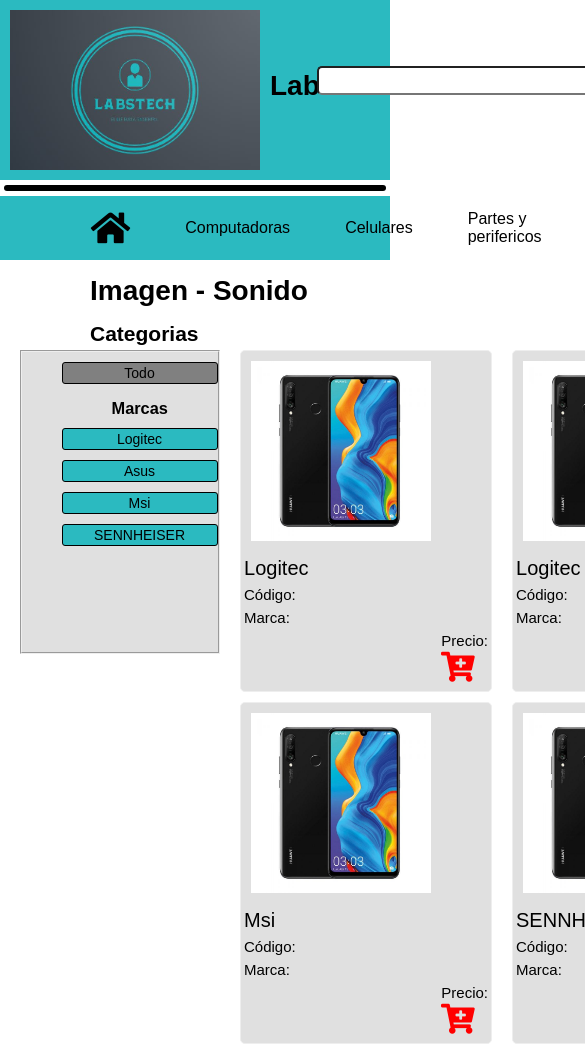
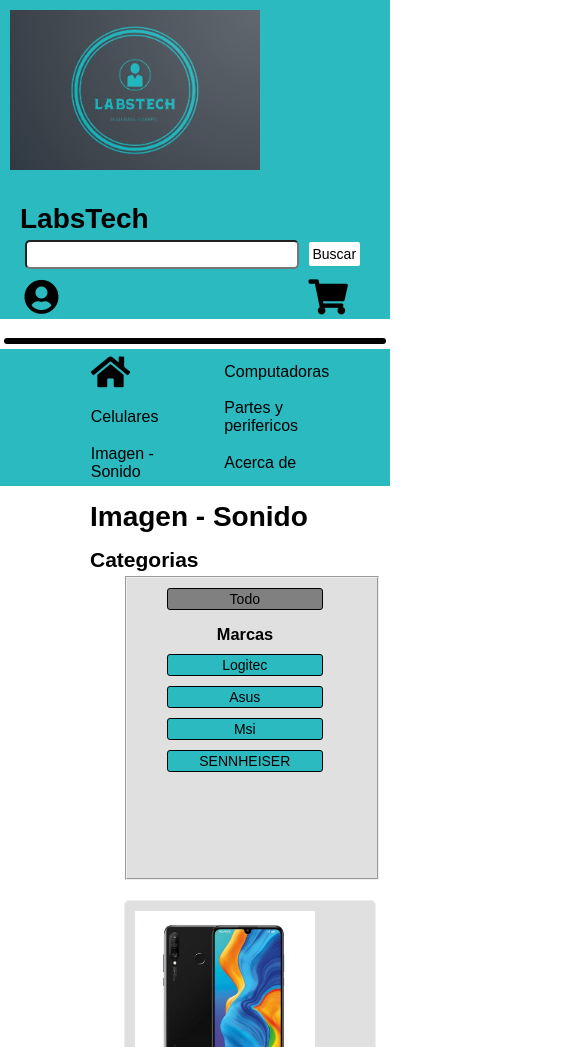
Before and after one commit to ale2206/Proyecto-Multimedios, a plain HTML site: page ImagenSonido.html in a window 390 px wide. Shown: the top 1047 px of the page, 585 px wide, since content can reach past the window. Drawn offline with Linux system fonts and the light colour scheme.

Commit message:
Respomsive

```diff
--- a/CSS/Alejandro.css
+++ b/CSS/Alejandro.css
@@ -435,6 +435,104 @@
 }
 
 .footer__titleDerechos{
-    margin-top: 100px;
+    margin-top: 20px;
+    margin-bottom: 20px;
 }
 /*Footer*/
+
+/*Responsive*/
+@media screen and (max-width: 1250px){
+    /*Responsive Header*/
+.nav--header{
+    margin-left: 5%;
+}
+    /*Responsive Header*/
+
+    /*Responsive Inicio*/
+.sectionArticulos{
+    grid-template-columns: repeat(3, auto);
+}
+    /*Responsive Inicio*/
+
+    /*Responsive CCAP*/
+.sectionCCAP{
+    display: flex;
+}
+.sectionCCAP--divCategorias{
+    width: 350px;
+}
+.sectionCCAP--divCCAP{
+    width: 100%;
+    grid-template-columns: repeat(2, auto);
+}
+    /*Responsive CCAP*/
+
+    /*Responsive Footer*/
+.footer--container{
+    display: grid;
+    grid-template-rows: repeat(3, auto);
+}
+.footer--pago{
+    margin-left: 10px;
+}
+    /*Responsive Footer*/
+}
+/*Responsive*/
+
+/*Responsive Movil*/
+@media screen and (max-width: 930px){
+    /*Responsive Header*/
+.header{
+    display: block;
+}
+.header--container{
+    display: block;
+}
+.nav__title{
+    margin-top: 20px;
+    margin-left: 20px;
+}
+.nav__list{
+    display: grid;
+    grid-template-columns: repeat(2, auto);
+}
+.nav--menu .nav__list{
+    display: grid;
+    grid-template-columns: repeat(2, auto);
+}
+    /*Responsive Header*/
+
+    /*Responsive Inicio*/
+.sectionArticulos{
+    grid-template-columns: repeat(2, auto);
+}
+    /*Responsive Inicio*/
+
+    /*Responsive CCAP*/
+.sectionCCAP{
+    display: block;
+}
+.sectionCCAP--divCategorias{
+    margin-left: 30%;
+    width: 250px;
+    margin-bottom: 20px;
+}
+.sectionCCAP--divCCAP{
+    grid-template-columns: repeat(1 , auto);
+    margin-left: 27%;
+}
+    /*Responsive CCAP*/
+
+    /*Responsive Acerca*/
+.sectionAbout{
+    display: block;
+}
+.sectionAbout--about{
+    margin-left: 20px;
+}
+.sectionAbout--pageOptions{
+    margin-left: 20px;
+}
+    /*Responsive Acerca*/
+}
+/*Responsive Movil*/
```
Also changed, not shown: Acerca.html (+1 -1 lines).
